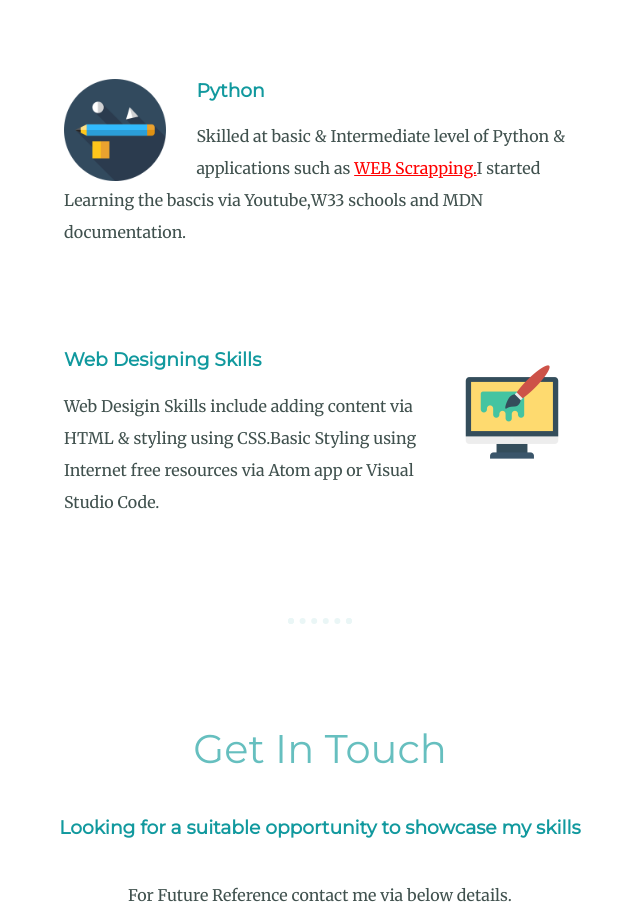
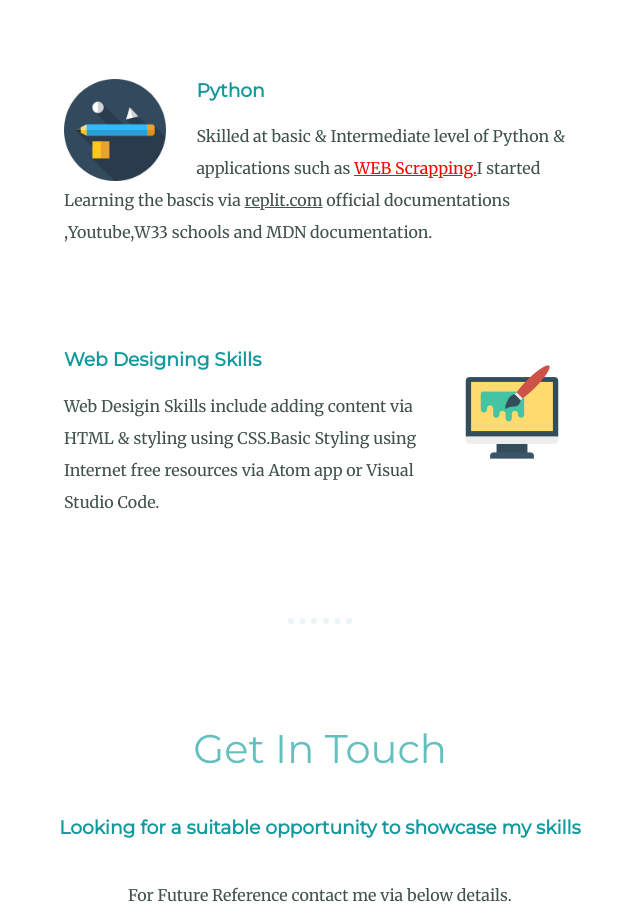
Before and after one commit to Faizk3/my_site, a plain HTML site: page index.html in a window 1280 px wide. Shown: the part 2100-3017 px from the top of the page, without its empty margins (320-960 px from the left). Drawn offline with Linux system fonts and the light colour scheme.

Commit message:
Add files via upload

```diff
--- a/index.html
+++ b/index.html
@@ -30,7 +30,7 @@
         <div class="skill-row">
           <img class="myskills" src="images/skills.png" alt="skill-pic">
           <h3>Python</h3>
-          <p class="code-skill-description">Skilled at basic & Intermediate level of Python & applications such as <span class ='color'>WEB Scrapping.</span>I started Learning the bascis via Youtube,W33 schools and MDN documentation.</p>
+          <p class="code-skill-description">Skilled at basic & Intermediate level of Python & applications such as <span class ='color'>WEB Scrapping.</span>I started Learning the bascis via <u>replit.com</u> official documentations ,Youtube,W33 schools and MDN documentation.</p>
         </div>
         <div class="skill-row">
           <img class="skill2" src="images/skill_2.png" alt="skill-2">
```
